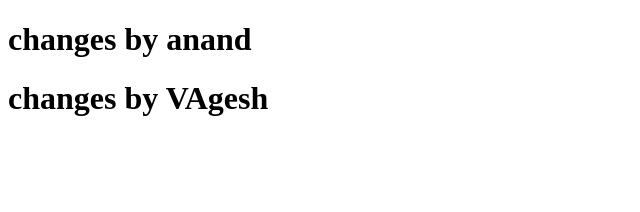
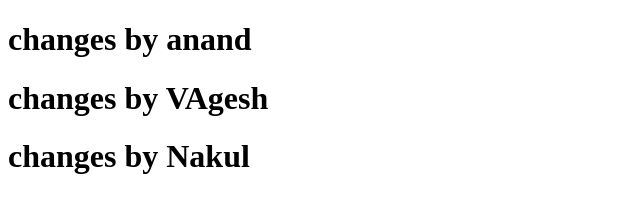
Before and after one commit to AnandShirbhaiyye/sample-project, a plain HTML site: page index.html in a window 1280 px wide. Shown: the whole page, without its empty margins (0-640 px from the left). Drawn offline with Linux system fonts and the light colour scheme.

Commit message:
changes by nakul

```diff
--- a/index.html
+++ b/index.html
@@ -9,5 +9,6 @@
 <body>
   <h1>changes by anand</h1>
   <h1>changes by VAgesh</h1>
+  <h1>changes by Nakul</h1>
 </body>
 </html>
```
